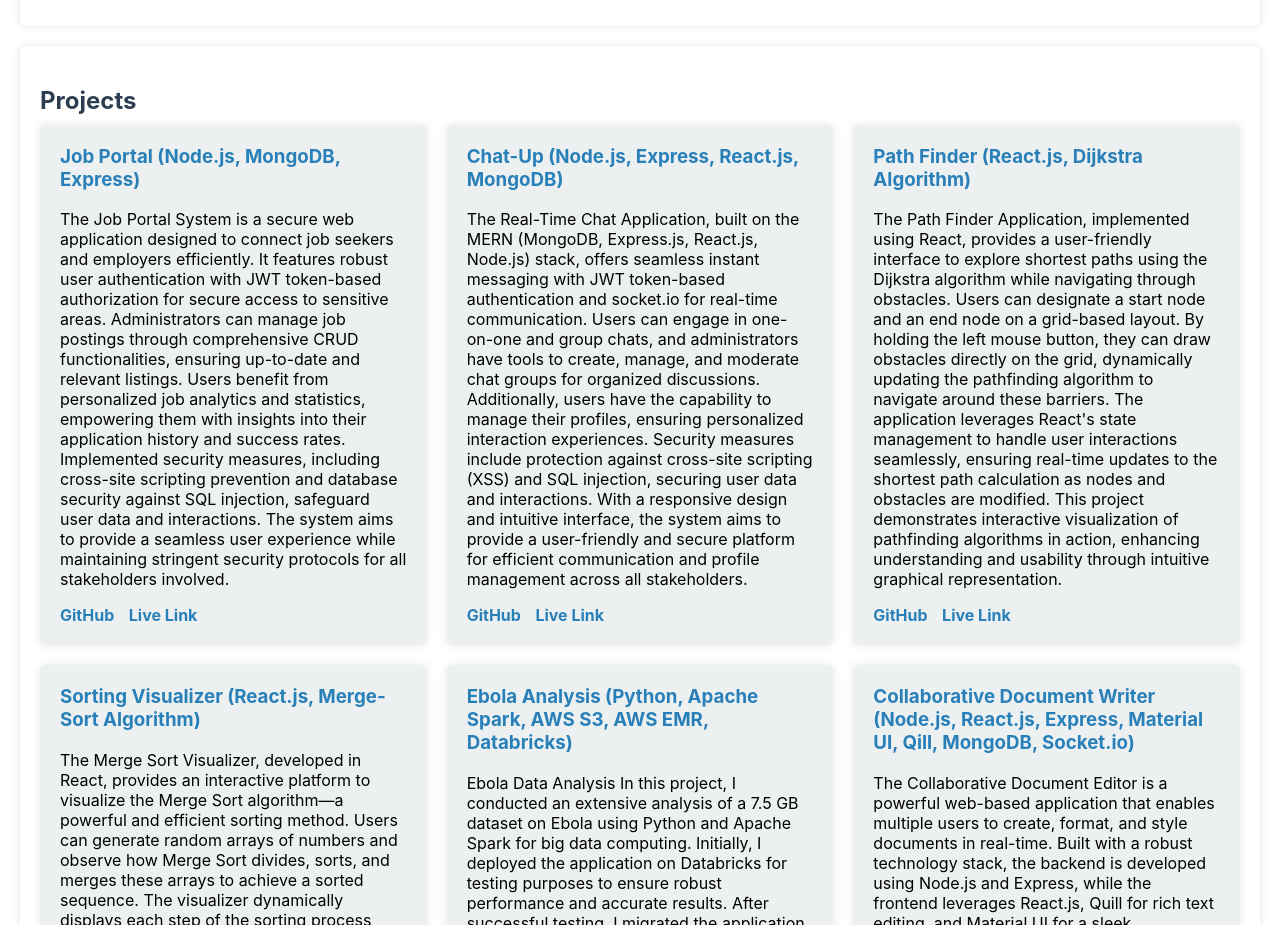
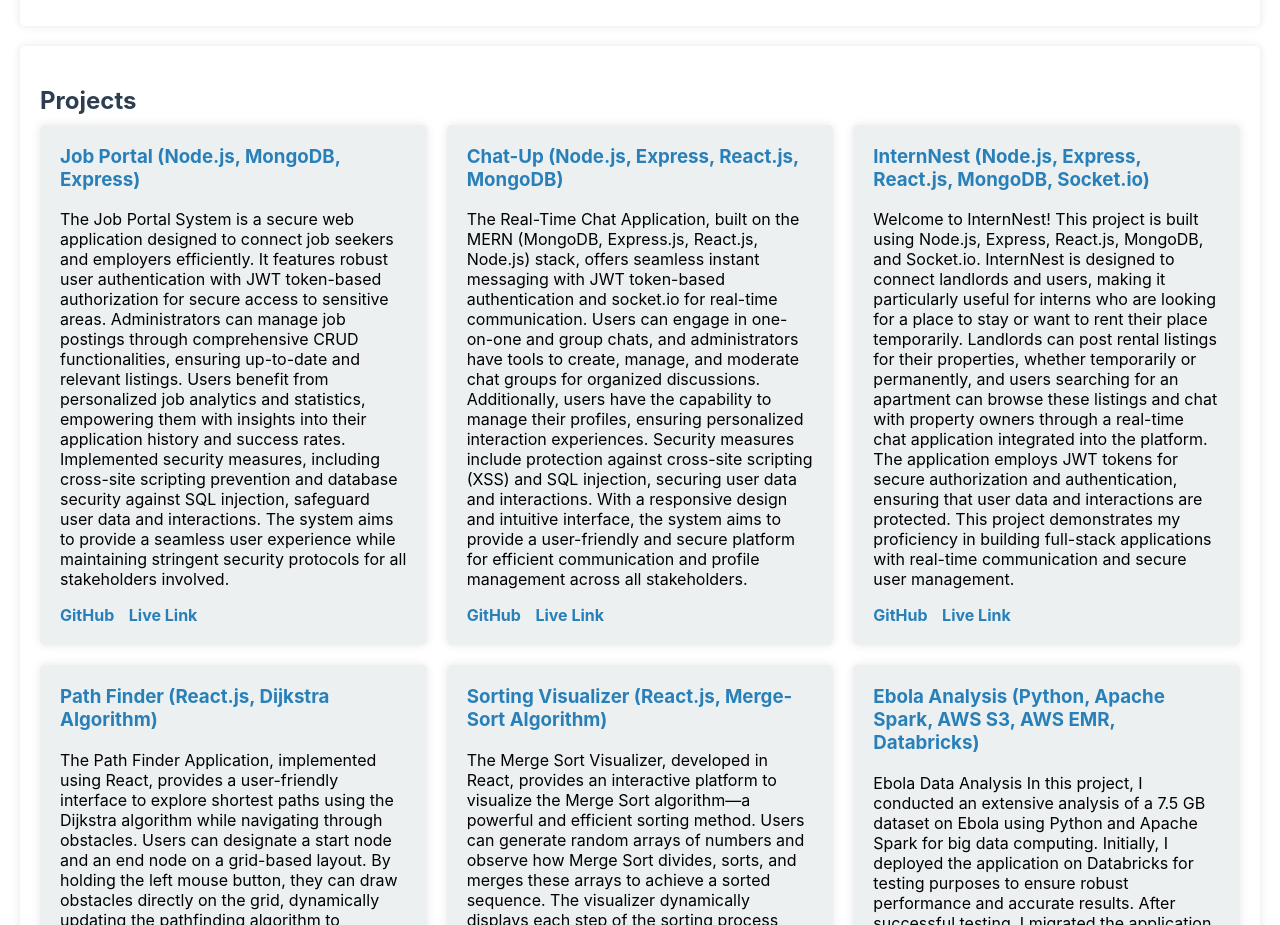
Before and after one commit to OmkarDedge/my-portfolio, a React (Create React App) app: page / in a window 1280 px wide. Shown: the part 780-1705 px from the top of the page. Built offline with nearby package versions, Linux system fonts and the light colour scheme.

Commit message:
Update Projects.jsx

```diff
--- a/src/components/Projects.jsx
+++ b/src/components/Projects.jsx
@@ -63,6 +63,26 @@
           </a>{"   "}
           <a
             href="https://chatup-mern-project.onrender.com"
+            target="_blank"
+            rel="noopener noreferrer"
+          >
+            <strong>Live Link</strong>
+          </a>
+        </div>
+        <div className={styles.card}>
+          <h3>InternNest (Node.js, Express, React.js, MongoDB, Socket.io)</h3>
+          <p>
+            Welcome to InternNest! This project is built using Node.js, Express, React.js, MongoDB, and Socket.io. InternNest is designed to connect landlords and users, making it particularly useful for interns who are looking for a place to stay or want to rent their place temporarily. Landlords can post rental listings for their properties, whether temporarily or permanently, and users searching for an apartment can browse these listings and chat with property owners through a real-time chat application integrated into the platform. The application employs JWT tokens for secure authorization and authentication, ensuring that user data and interactions are protected. This project demonstrates my proficiency in building full-stack applications with real-time communication and secure user management.
+          </p>
+          <a
+            href="https://github.com/sanketauti8/InternNest-Backend"
+            target="_blank"
+            rel="noopener noreferrer"
+          >
+            <strong>GitHub</strong>
+          </a>{"   "}
+          <a
+            href="https://internify-frontend.onrender.com/login"
             target="_blank"
             rel="noopener noreferrer"
           >
```
